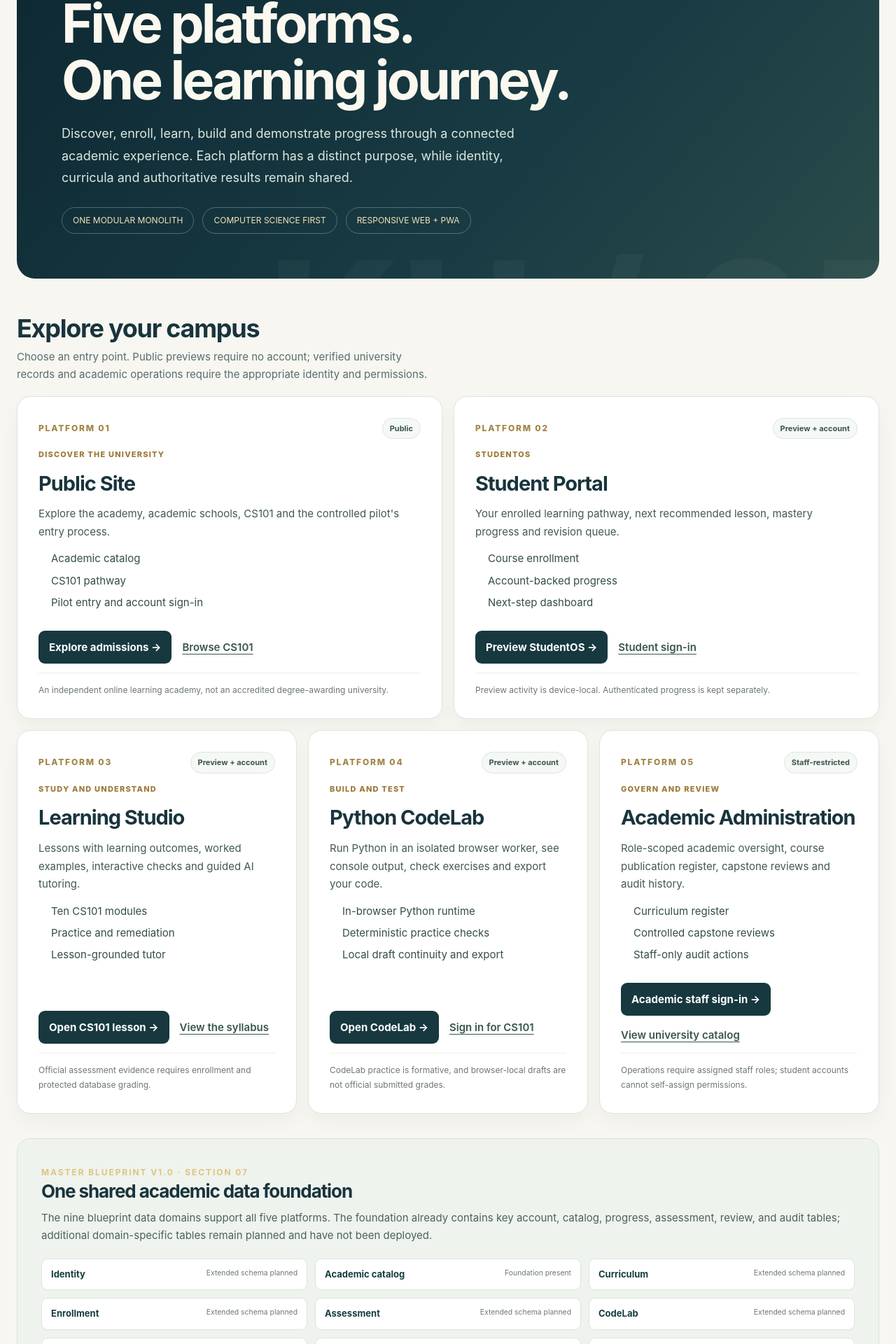
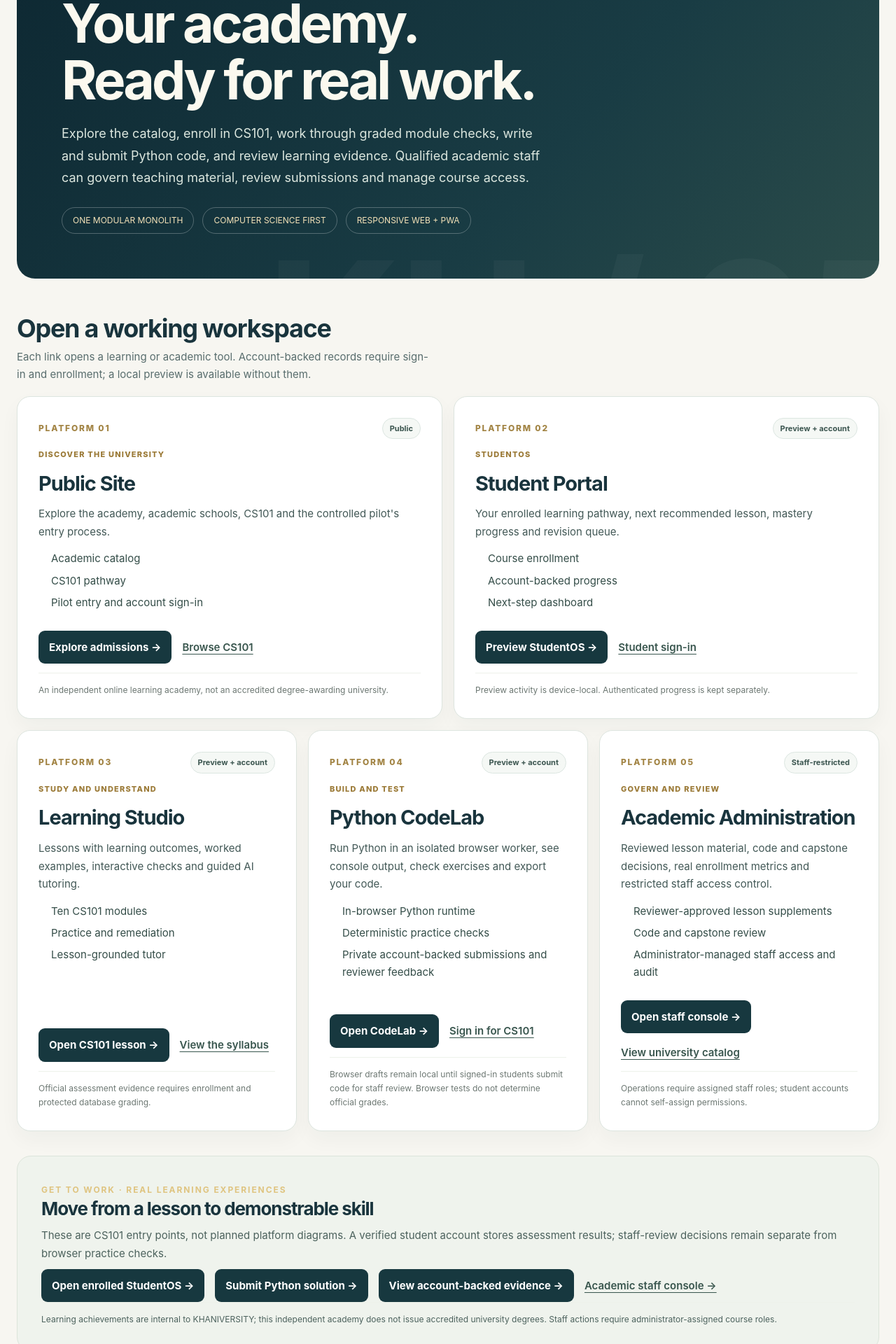
Before and after one commit to KuduKhan/khaniversity-platform, a Next.js app: page /platforms in a window 1280 px wide. Shown: the part 263-2183 px from the top of the page at 70% size. Built offline with nearby package versions, Linux system fonts and the light colour scheme.

Commit message:
feat(ux): replace blueprint status page with real working campus entry points

```diff
--- a/src/app/platforms/page.tsx
+++ b/src/app/platforms/page.tsx
@@ -1,12 +1,11 @@
 import Link from "next/link";
 import type { Metadata } from "next";
 import { PublicHeader, Footer } from "@/components/brand";
-import { dataDomains } from "@/modules/platforms/data-domains";
 import { platformSurfaces } from "@/modules/platforms/catalog";
 import styles from "./platforms.module.css";
 
 export const metadata: Metadata = {
-  title: "Five Connected Platforms | KHANIVERSITY",
+  title: "Start Learning, Submit Code, and Manage Courses | KHANIVERSITY",
   description: "Explore the public academy, StudentOS, Learning Studio, Python CodeLab, and staff-governed Academic Administration.",
 };
 
@@ -16,8 +15,8 @@
     <main id="main" className={styles.wrap}>
       <div className={styles.hero}>
         <span className={styles.eyebrow}>KHANIVERSITY · THE CONNECTED CAMPUS</span>
-        <h1>Five platforms.<br />One learning journey.</h1>
-        <p>Discover, enroll, learn, build and demonstrate progress through a connected academic experience. Each platform has a distinct purpose, while identity, curricula and authoritative results remain shared.</p>
+        <h1>Your academy.<br />Ready for real work.</h1>
+        <p>Explore the catalog, enroll in CS101, work through graded module checks, write and submit Python code, and review learning evidence. Qualified academic staff can govern teaching material, review submissions and manage course access.</p>
         <div className={styles.meta}>
           <span>ONE MODULAR MONOLITH</span>
           <span>COMPUTER SCIENCE FIRST</span>
@@ -25,7 +24,7 @@
         </div>
       </div>
       <div className={styles.sectionHead}>
-        <div><h2>Explore your campus</h2><p>Choose an entry point. Public previews require no account; verified university records and academic operations require the appropriate identity and permissions.</p></div>
+        <div><h2>Open a working workspace</h2><p>Each link opens a learning or academic tool. Account-backed records require sign-in and enrollment; a local preview is available without them.</p></div>
       </div>
       <div className={styles.cards}>
         {platformSurfaces.map((surface) => <article className={styles.card} key={surface.id}>
@@ -44,14 +43,17 @@
           <p className={styles.note}>{surface.note}</p>
         </article>)}
       </div>
-      <section className={styles.architecture} aria-labelledby="domain-title">
-        <span className={styles.eyebrow}>MASTER BLUEPRINT V1.0 · SECTION 07</span>
-        <h2 id="domain-title">One shared academic data foundation</h2>
-        <p>The nine blueprint data domains support all five platforms. The foundation already contains key account, catalog, progress, assessment, review, and audit tables; additional domain-specific tables remain planned and have not been deployed.</p>
-        <ul className={styles.domains}>{dataDomains.map(domain => <li key={domain.domain}>
-          <span>{domain.domain}</span><small>{domain.planned.length ? "Extended schema planned" : "Foundation present"}</small>
-        </li>)}</ul>
-        <p>Learning achievements are formative unless authorized assessments and human review satisfy the published course requirements. KHANIVERSITY does not offer accredited degrees.</p>
+      <section className={styles.architecture} aria-labelledby="workflow-title">
+        <span className={styles.eyebrow}>GET TO WORK · REAL LEARNING EXPERIENCES</span>
+        <h2 id="workflow-title">Move from a lesson to demonstrable skill</h2>
+        <p>These are CS101 entry points, not planned platform diagrams. A verified student account stores assessment results; staff-review decisions remain separate from browser practice checks.</p>
+        <div className={styles.links}>
+          <Link className={styles.primary} href="/dashboard">Open enrolled StudentOS →</Link>
+          <Link className={styles.primary} href="/codelab">Submit Python solution →</Link>
+          <Link className={styles.primary} href="/passport">View account-backed evidence →</Link>
+          <Link className={styles.secondary} href="/admin">Academic staff console →</Link>
+        </div>
+        <p className={styles.note}>Learning achievements are internal to KHANIVERSITY; this independent academy does not issue accredited university degrees. Staff actions require administrator-assigned course roles.</p>
       </section>
     </main>
     <Footer />
--- a/src/components/curriculum-register.tsx
+++ b/src/components/curriculum-register.tsx
@@ -8,7 +8,7 @@
   return <section aria-labelledby="curriculum-register" className={styles.section}>
     <span className="eyebrow">ACADEMIC PLATFORM · CURRICULUM GOVERNANCE</span>
     <h2 id="curriculum-register">CS101 publication register</h2>
-    <p className={styles.intro}>A live, read-only view of authored lesson versions. Lesson publication changes are intentionally not exposed as an unrestricted button: they require approved content and assessment-version controls.</p>
+    <p className={styles.intro}>A database-backed register of the versioned core CS101 lesson records. Instructors can now propose additional teaching material in the faculty workspace above; reviewers independently approve it before enrolled students can read it.</p>
     <div className={styles.stats}>
       <div><strong>{summary.entries.length}</strong><span>Registered modules</span></div>
       <div><strong>{summary.publishedCount}</strong><span>Published lessons</span></div>
@@ -28,6 +28,6 @@
         </tbody>
       </table>
     </div>
-    <p className={styles.footnote}>This register provides status visibility, not an authoring or approval workflow. Protected lesson editing and approval will be introduced only with audit and content-version safeguards.</p>
+    <p className={styles.footnote}>Core assessment versions remain fixed and protected. Faculty supplements follow a separate, audited approval workflow and never change historical grades or hidden answer keys.</p>
   </section>;
 }
--- a/src/modules/platforms/catalog.ts
+++ b/src/modules/platforms/catalog.ts
@@ -48,17 +48,17 @@
     id: "codelab", number: "04", title: "Python CodeLab",
     eyebrow: "BUILD AND TEST",
     description: "Run Python in an isolated browser worker, see console output, check exercises and export your code.",
-    highlights: ["In-browser Python runtime", "Deterministic practice checks", "Local draft continuity and export"],
+    highlights: ["In-browser Python runtime", "Deterministic practice checks", "Private account-backed submissions and reviewer feedback"],
     primaryLabel: "Open CodeLab", primaryHref: "/preview/codelab",
     secondaryLabel: "Sign in for CS101", secondaryHref: "/signin",
-    access: "preview-and-account", note: "CodeLab practice is formative, and browser-local drafts are not official submitted grades.",
+    access: "preview-and-account", note: "Browser drafts remain local until signed-in students submit code for staff review. Browser tests do not determine official grades.",
   },
   {
     id: "admin", number: "05", title: "Academic Administration",
     eyebrow: "GOVERN AND REVIEW",
-    description: "Role-scoped academic oversight, course publication register, capstone reviews and audit history.",
-    highlights: ["Curriculum register", "Controlled capstone reviews", "Staff-only audit actions"],
-    primaryLabel: "Academic staff sign-in", primaryHref: "/signin",
+    description: "Reviewed lesson material, code and capstone decisions, real enrollment metrics and restricted staff access control.",
+    highlights: ["Reviewer-approved lesson supplements", "Code and capstone review", "Administrator-managed staff access and audit"],
+    primaryLabel: "Open staff console", primaryHref: "/admin",
     secondaryLabel: "View university catalog", secondaryHref: "/catalog",
     access: "staff-only", note: "Operations require assigned staff roles; student accounts cannot self-assign permissions.",
   },
```
Also changed, not shown: 2 other files (tests, documents, lock files or other folders).
